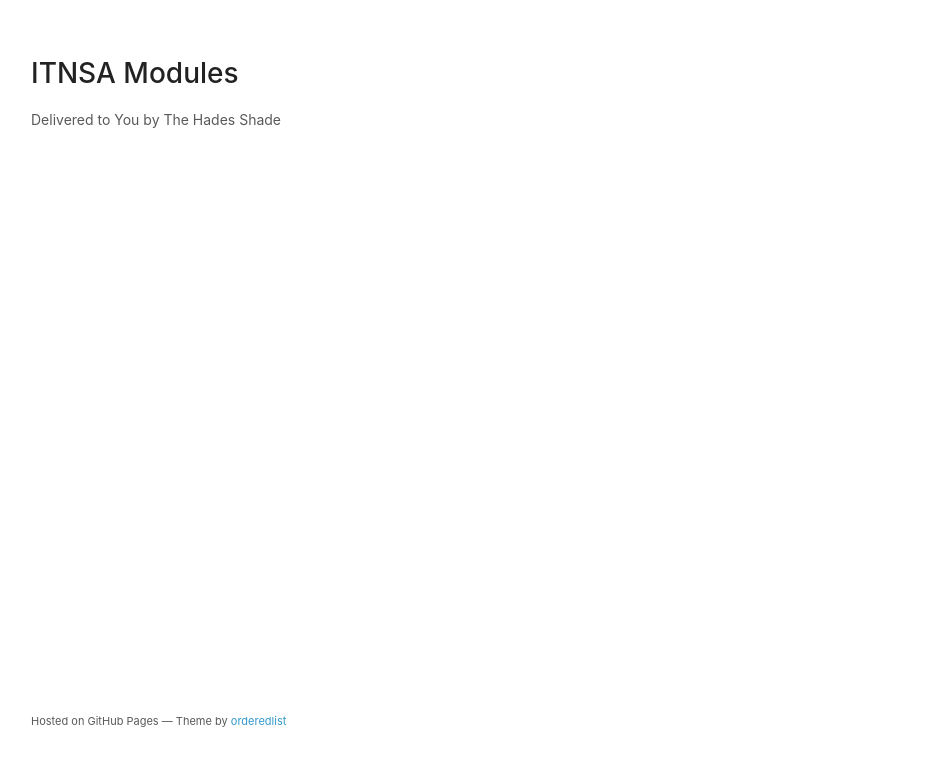
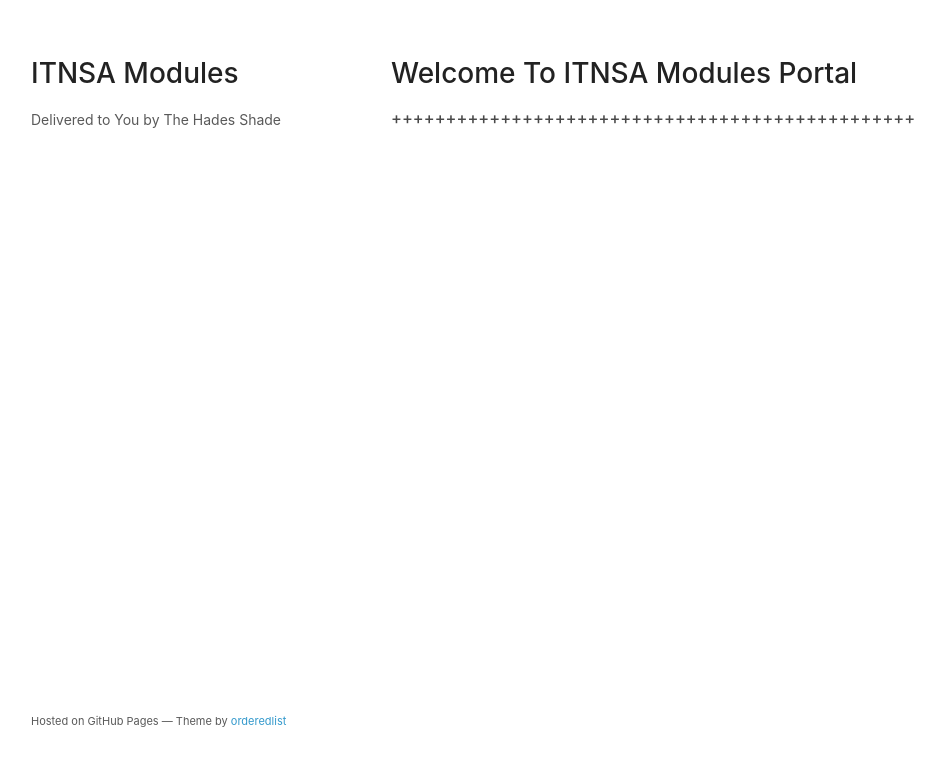
Before and after one commit to HadesShade/HShade.github.io, a plain HTML site: page index.html in a window 1280 px wide. Shown: the whole page, without its empty margins (179-1121 px from the left). Drawn offline with Linux system fonts and the light colour scheme.

Commit message:
Update index.html

```diff
--- a/index.html
+++ b/index.html
@@ -19,6 +19,11 @@
         <p>Delivered to You by The Hades Shade</p>
       </header>
 
+      <section>
+        <h1>Welcome To ITNSA Modules Portal</h1>
+        <h3>++++++++++++++++++++++++++++++++++++++++++++++++</h3>
+      </section>
+
       <footer>
         <p><small>Hosted on GitHub Pages &mdash; Theme by <a href="https://github.com/orderedlist">orderedlist</a></small></p>
       </footer>
```
